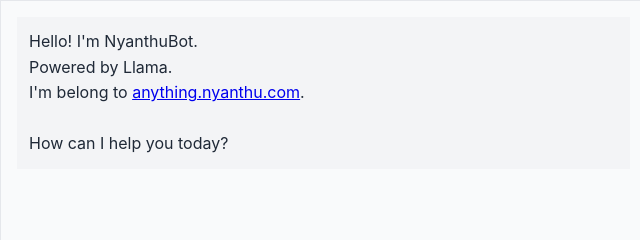
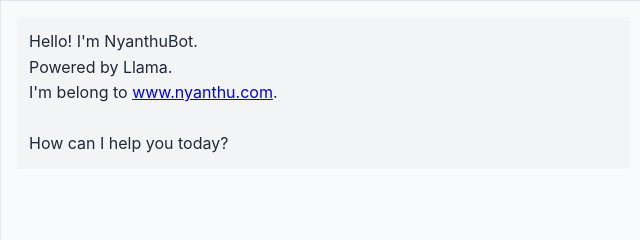
Before and after one commit to nyanthu-okabe/llm-chat-app-template, a website: page public/index.html in a window 1280 px wide. Shown: the top 240 px of the page, 0-640 px from the left. Drawn offline with Linux system fonts and the light colour scheme.

Commit message:
Update index.html

```diff
--- a/public/index.html
+++ b/public/index.html
@@ -164,7 +164,7 @@
           <p>
             Hello! I'm NyanthuBot. <br>
             Powered by Llama.<br>
-            I'm belong to <a href="https://anything.nyanthu.com">anything.nyanthu.com</a>.<br>
+            I'm belong to <a href="https://www.nyanthu.com">www.nyanthu.com</a>.<br>
             <br>
             How can I help you today?
           </p>
```
